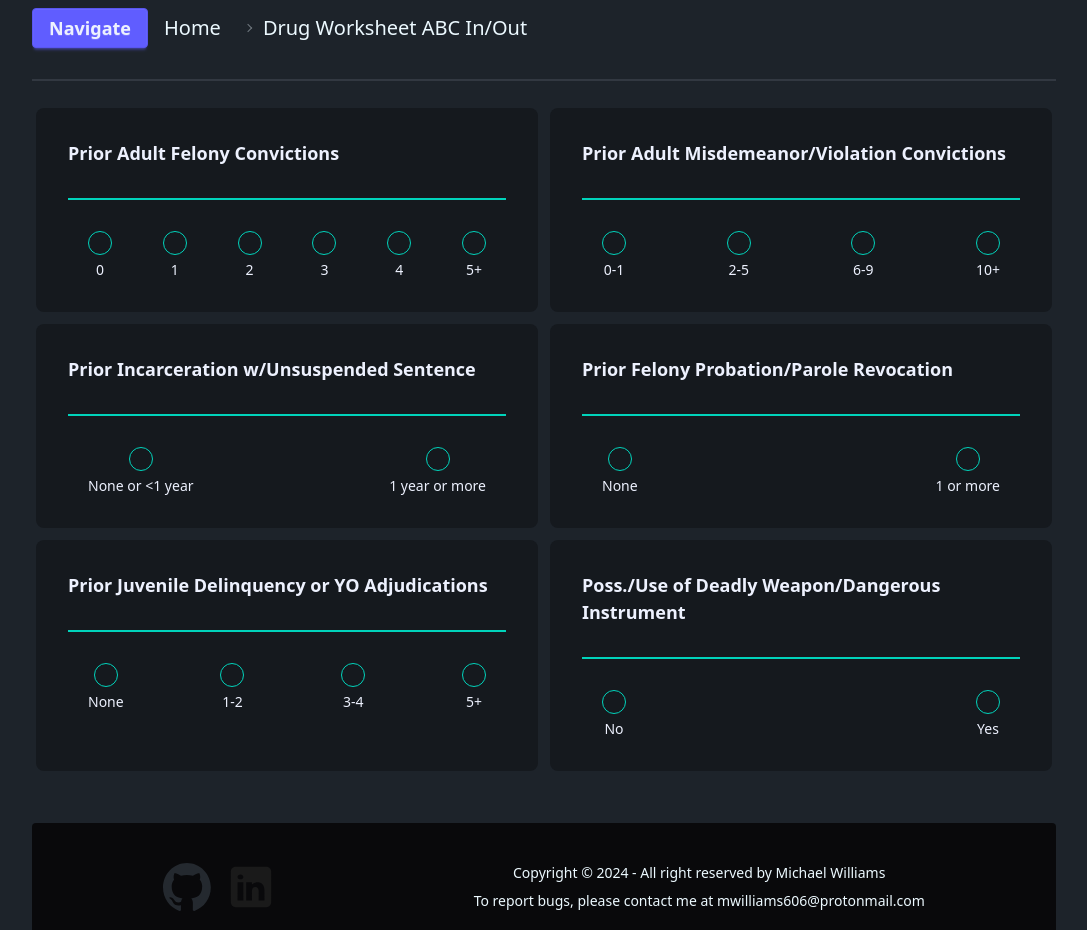
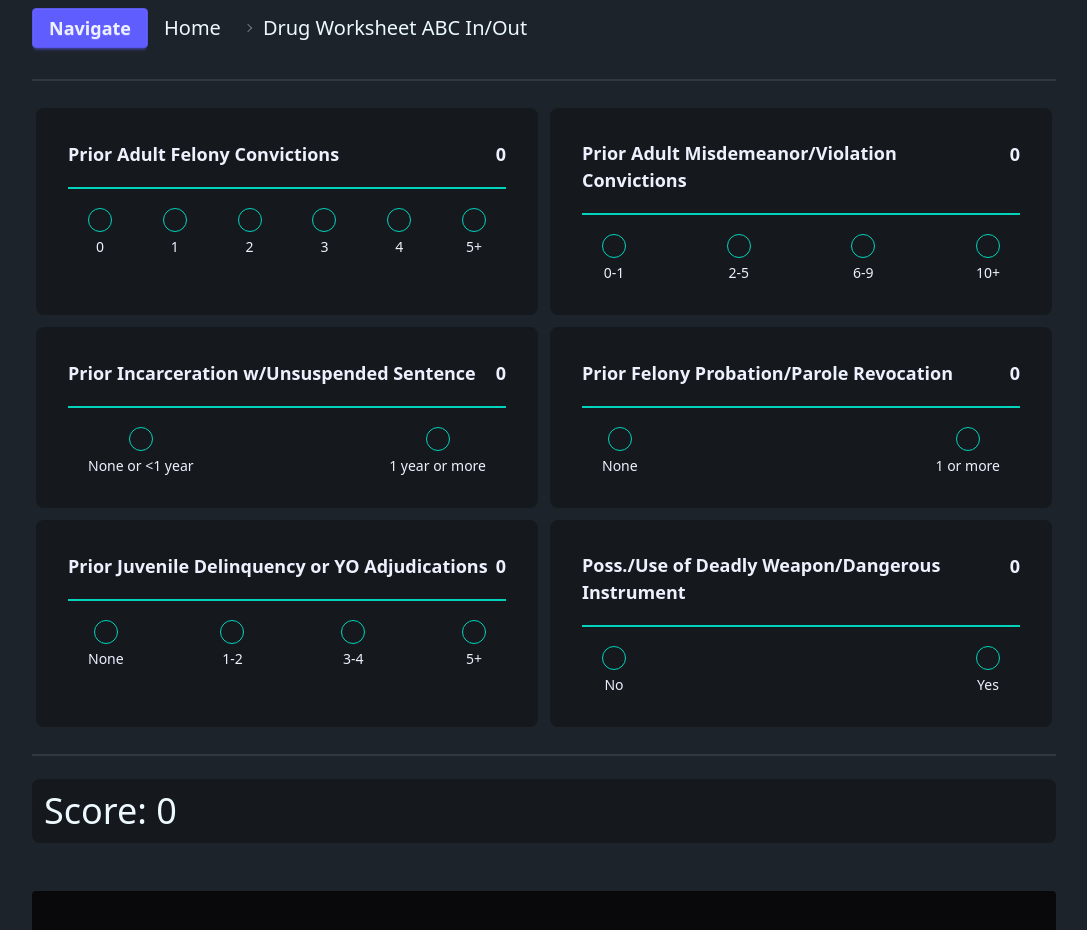
Before and after one commit to hootcode99/PrisonSentenceEstimator, a React (Vite) app: page /drug/class-abc-in-out in a window 1280 px wide. Shown: the top 930 px of the page, without its empty margins (96-1183 px from the left). Built offline with nearby package versions, Linux system fonts and the light colour scheme.

Commit message:
score section and small fixes

```diff
--- a/src/components/Card.jsx
+++ b/src/components/Card.jsx
@@ -1,11 +1,14 @@
 import React from 'react'
 
-const Card = ({title, children}) => {
+const Card = ({title, value, children}) => {
     return (
         <div className="card bg-base-300 text-primary-content w-ful m-1">
             <div className="card-body p-8">
-                <h2 className="card-title">{title}</h2>
-                <div className="divider divider-accent"/>
+                <div className="flex justify-between">
+                    <h2 className="card-title">{title}</h2>
+                    <h2 className="ml-2 font-bold text-lg">{value}</h2>
+                </div>
+                <div className="divider divider-accent mt-1 mb-1"/>
                 <div className="card-actions justify-between pl-5 pr-5">
                     {children}
                 </div>
--- /dev/null
+++ b/src/components/ScoreSection.jsx
@@ -0,0 +1,11 @@
+import React from 'react'
+
+const ScoreSection = ({ score }) => {
+    return (
+        <div className="card bg-base-300 p-3">
+            <h1 className="text-4xl justify-between">Score: {score}</h1>
+        </div>
+    );
+};
+
+export default ScoreSection;
--- a/src/components/selectors/RadioSelect.jsx
+++ b/src/components/selectors/RadioSelect.jsx
@@ -12,7 +12,7 @@ const RadioSelect = ({ data }) => {
     }
 
     return (
-        <Card title={title}>
+        <Card title={title} value={value}>
             {options.map((option, index) => (
                 <label
                     key={index}
--- a/src/views/Drug/DrugClassABCInOut.jsx
+++ b/src/views/Drug/DrugClassABCInOut.jsx
@@ -3,6 +3,7 @@ import { DrugABCInOutProvider, DrugABCInOutContext } from '../../context/drug/Dr
 import SliderSelect from '../../components/selectors/SliderSelect';
 import RadioSelect from '../../components/selectors/RadioSelect';
 import ResponsiveGrid from '../../components/ResponsiveGrid';
+import ScoreSection from '../../components/ScoreSection';
 
 const DrugClassABCInOutView = () => {
     const {
@@ -24,7 +25,10 @@ const DrugClassABCInOutView = () => {
                 <RadioSelect data={dataJuvenileDelinq} />
                 <RadioSelect data={dataDeadlyWeapon} />
             </ResponsiveGrid>
+            <div className="divider"/>
+            <ScoreSection score={0}/>
         </div>
+
     );
 };
 
```
